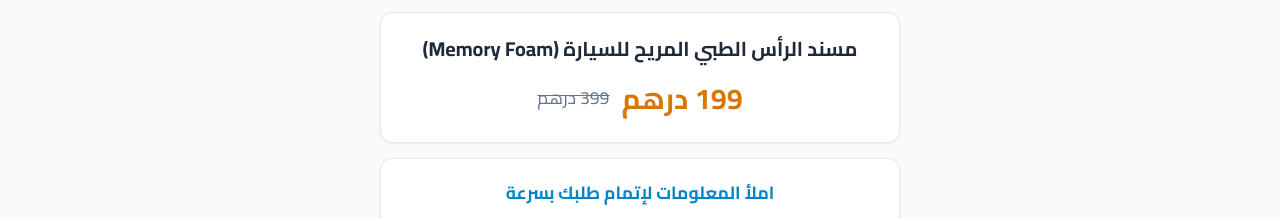
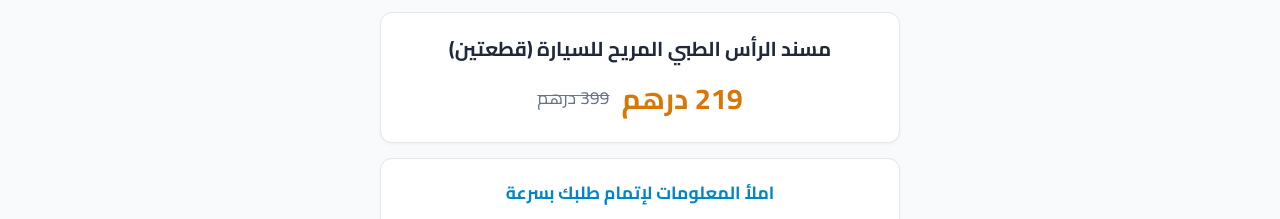
Before and after one commit to xmohamedabdelmalek-eng/AutoConfort, a plain HTML site: page index.html in a window 1280 px wide. Shown: the part 534-753 px from the top of the page. Drawn offline with Linux system fonts and the light colour scheme.

Commit message:
Update index.html

```diff
--- a/index.html
+++ b/index.html
@@ -392,9 +392,9 @@ src="https://www.facebook.com/tr?id=2356674051754179&ev=PageView&noscript=1"
         </div>
 
         <div class="product-info">
-            <h1 class="product-title">مسند الرأس الطبي المريح للسيارة (Memory Foam)</h1>
+            <h1 class="product-title">مسند الرأس الطبي المريح للسيارة (قطعتين)</h1>
             <div class="price-box">
-                <span class="current-price">199 درهم</span>
+                <span class="current-price">219 درهم</span>
                 <span class="old-price">399 درهم</span>
             </div>
         </div>
@@ -418,7 +418,7 @@ src="https://www.facebook.com/tr?id=2356674051754179&ev=PageView&noscript=1"
                     <input type="text" id="address" name="address" placeholder="مثال: الدار البيضاء، شارع محمد الخامس" required>
                 </div>
                 <input type="hidden" name="product" value="مسند الرأس المريح للسيارة">
-                <input type="hidden" name="price" value="199 درهم">
+                <input type="hidden" name="price" value="219 درهم">
                 <button type="submit" class="submit-btn" id="submitBtn">تأكيد الطلب الآن</button>
             </form>
             <iframe name="hidden_iframe" id="hidden_iframe" style="display:none;" onload="orderSent()"></iframe>
@@ -517,7 +517,7 @@ src="https://www.facebook.com/tr?id=2356674051754179&ev=PageView&noscript=1"
             btn.style.opacity = '1';
 
             if (typeof fbq === 'function') {
-                fbq('track', 'Purchase', { value: 199, currency: 'MAD' });
+                fbq('track', 'Purchase', { value: 219, currency: 'MAD' });
             }
         }
 
```
